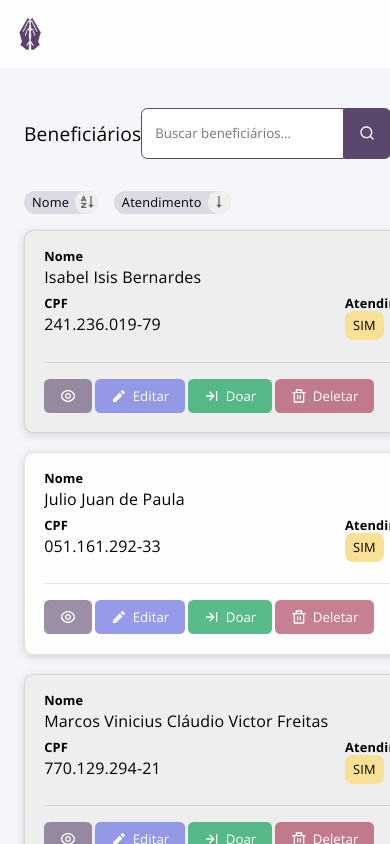
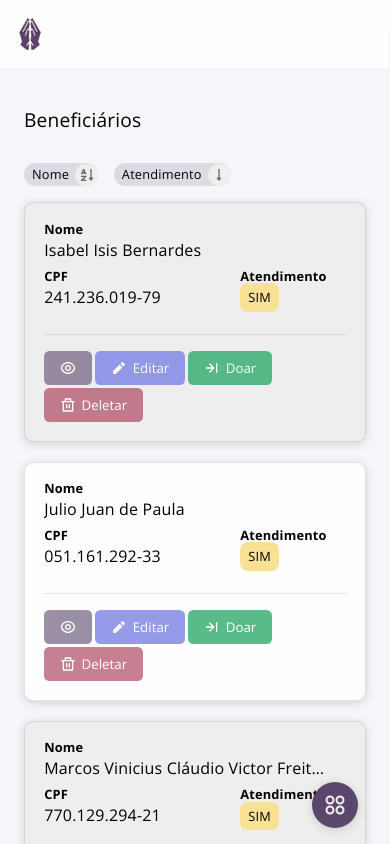
Before and after one commit to gabrielttrevisan/sgdc, a React (Vite) app in the folder frontend/: page /beneficiarios in a window 390 px wide. Built offline with nearby package versions, Linux system fonts and the light colour scheme.

Commit message:
feat(front): datagrid actions responsivity

```diff
--- a/frontend/src/components/data-grid/DataGrid.css
+++ b/frontend/src/components/data-grid/DataGrid.css
@@ -5,6 +5,65 @@
   .data-grid__header-actions {
     display: flex;
     gap: 0.5rem;
+
+    &[hidden] {
+      display: none;
+    }
+
+    .data-grid__header-action {
+      padding: 0.5rem;
+      border-radius: 0.34rem;
+      background-color: #ddd;
+      box-shadow:
+        var(--data-grid-shadow),
+        0 0 5px rgba(0, 0, 0, 0.25),
+        0 2px 5px rgba(0, 0, 0, 0.15);
+      width: max-content;
+    }
+  }
+
+  .data-grid__header-actions-mobile {
+    position: fixed;
+    bottom: 1rem;
+    right: 2rem;
+    padding: 0.3rem;
+    border-radius: 3rem;
+    border: 0;
+    box-shadow: var(--data-grid-shadow);
+    display: flex;
+    align-items: center;
+    justify-content: center;
+    width: 46px;
+    height: 46px;
+    background-color: var(--colors-primary);
+    color: #eee;
+    z-index: 4;
+
+    &:hover {
+      background-color: var(--colors-primary-1);
+    }
+  }
+
+  #datagrid-actions {
+    opacity: 1;
+    transform: translate(0, 0);
+    transition: all 200ms ease-out;
+    display: flex;
+    flex-direction: column;
+    position: fixed;
+    right: 2rem;
+    bottom: calc(46px + 2rem);
+    align-items: flex-end;
+
+    &[hidden] {
+      display: none;
+      z-index: 3;
+    }
+
+    @starting-style {
+      opacity: 0;
+      transform: translate(0, 50px);
+    }
   }
 
   .data-grid__no-results {
@@ -287,6 +346,10 @@ div.data-grid__filter-list {
   > div {
     width: 50%;
   }
+
+  .data-grid__pagination-info {
+    white-space: nowrap;
+  }
 }
 
 .data-grid__pagination-links {
--- a/frontend/src/components/data-grid/DataGrid.jsx
+++ b/frontend/src/components/data-grid/DataGrid.jsx
@@ -22,6 +22,7 @@ import { DataGridItemActions } from "./table/DataGridItemActions";
 import { DataGridFilter } from "./table/DataGridFilter";
 import { IsDataGridMobileProvider } from "./context/IsDataGridMobileProvider";
 import { DataGridHeader } from "./table/DataGridHeader";
+import { DataGridHeaderActions } from "./table/DataGridHeaderActions";
 
 /**
  * @typedef {"none"|"asc"|"desc"} SortState
@@ -152,7 +153,7 @@ export function DataGrid({
             {title ?? pluralName}
           </h2>
 
-          <div className="data-grid__header-actions">
+          <DataGridHeaderActions>
             <SearchBox
               onSearch={(query) => getPage(1, undefined, query)}
               onReset={() => getPage(1, undefined, undefined)}
@@ -165,7 +166,7 @@ export function DataGrid({
             />
 
             {children}
-          </div>
+          </DataGridHeaderActions>
         </DataGridHeader>
 
         <div
@@ -253,6 +254,7 @@ export function DataGrid({
             totalRecords={page.totalRecords}
             pluralName={pluralName}
             singularName={singularName}
+            className="data-grid__pagination-info"
           />
 
           <PaginationLinks
--- /dev/null
+++ b/frontend/src/components/data-grid/table/DataGridHeaderActions.jsx
@@ -0,0 +1,27 @@
+import useMatchMedia from "../../media-query/useMatchMedia";
+import { DataGridHeaderActionsMobile } from "./DataGridHeaderActionsMobile";
+
+/** @type {import("react").FC<import("react").HTMLProps<"div">>} */
+export const DataGridHeaderActions = ({
+  children,
+  className = "",
+  ...props
+}) => {
+  const isMobile = useMatchMedia("(max-width: 600px)");
+
+  const headerActionsClassName = `data-grid__header-actions ${className}`;
+
+  if (isMobile) {
+    return (
+      <DataGridHeaderActionsMobile className={headerActionsClassName}>
+        {children}
+      </DataGridHeaderActionsMobile>
+    );
+  }
+
+  return (
+    <div className={headerActionsClassName} {...props}>
+      {children}
+    </div>
+  );
+};
--- /dev/null
+++ b/frontend/src/components/data-grid/table/DataGridHeaderActionsMobile.jsx
@@ -0,0 +1,59 @@
+import { Children, useCallback, useState } from "react";
+import { AppsIcon } from "../../icons/AppsIcon";
+
+/** @type {import("react").FC<import("react").HTMLProps<"div">>} */
+export const DataGridHeaderActionsMobile = ({
+  children,
+  className,
+  ...props
+}) => {
+  const [isOpen, setIsOpen] = useState(false);
+
+  const onClickToClose = useCallback((e) => {
+    const dataGridActions = e.target.closest("#datagrid-actions");
+    const dataGridActionsButton = e.target.closest("#datagrid-actions-button");
+
+    if (!dataGridActions && !dataGridActionsButton) setIsOpen(false);
+  }, []);
+
+  const toggle = () => {
+    setIsOpen((prev) => {
+      const newIsOpen = !prev;
+
+      if (newIsOpen) window.addEventListener("click", onClickToClose);
+      else window.removeEventListener("click", onClickToClose);
+
+      return newIsOpen;
+    });
+  };
+
+  return (
+    <>
+      <button
+        type="button"
+        aria-expanded={isOpen}
+        aria-controls="datagrid-actions"
+        className="data-grid__header-actions-mobile"
+        onClick={toggle}
+        id="datagrid-actions-button"
+      >
+        <AppsIcon size={24} />
+      </button>
+
+      <div
+        className={className}
+        {...props}
+        hidden={!isOpen}
+        id="datagrid-actions"
+      >
+        {Children.map(children, (child, index) => {
+          return (
+            <div className="data-grid__header-action" key={index}>
+              {child}
+            </div>
+          );
+        })}
+      </div>
+    </>
+  );
+};
--- /dev/null
+++ b/frontend/src/components/icons/AppsIcon.jsx
@@ -0,0 +1,17 @@
+/** @type {import("react").FC<import("../../global").IconProps>} */
+export const AppsIcon = (props) => {
+  const width = props.size ?? props.width ?? 32;
+  const height = props.size ?? props.height ?? 32;
+
+  return (
+    <svg
+      xmlns="http://www.w3.org/2000/svg"
+      viewBox="0 0 24 24"
+      width={width}
+      height={height}
+      fill="currentColor"
+    >
+      <path d="M7 11.5C4.51472 11.5 2.5 9.48528 2.5 7C2.5 4.51472 4.51472 2.5 7 2.5C9.48528 2.5 11.5 4.51472 11.5 7C11.5 9.48528 9.48528 11.5 7 11.5ZM7 21.5C4.51472 21.5 2.5 19.4853 2.5 17C2.5 14.5147 4.51472 12.5 7 12.5C9.48528 12.5 11.5 14.5147 11.5 17C11.5 19.4853 9.48528 21.5 7 21.5ZM17 11.5C14.5147 11.5 12.5 9.48528 12.5 7C12.5 4.51472 14.5147 2.5 17 2.5C19.4853 2.5 21.5 4.51472 21.5 7C21.5 9.48528 19.4853 11.5 17 11.5ZM17 21.5C14.5147 21.5 12.5 19.4853 12.5 17C12.5 14.5147 14.5147 12.5 17 12.5C19.4853 12.5 21.5 14.5147 21.5 17C21.5 19.4853 19.4853 21.5 17 21.5ZM7 9.5C8.38071 9.5 9.5 8.38071 9.5 7C9.5 5.61929 8.38071 4.5 7 4.5C5.61929 4.5 4.5 5.61929 4.5 7C4.5 8.38071 5.61929 9.5 7 9.5ZM7 19.5C8.38071 19.5 9.5 18.3807 9.5 17C9.5 15.6193 8.38071 14.5 7 14.5C5.61929 14.5 4.5 15.6193 4.5 17C4.5 18.3807 5.61929 19.5 7 19.5ZM17 9.5C18.3807 9.5 19.5 8.38071 19.5 7C19.5 5.61929 18.3807 4.5 17 4.5C15.6193 4.5 14.5 5.61929 14.5 7C14.5 8.38071 15.6193 9.5 17 9.5ZM17 19.5C18.3807 19.5 19.5 18.3807 19.5 17C19.5 15.6193 18.3807 14.5 17 14.5C15.6193 14.5 14.5 15.6193 14.5 17C14.5 18.3807 15.6193 19.5 17 19.5Z"></path>
+    </svg>
+  );
+};
--- a/frontend/src/components/layout/Layout.css
+++ b/frontend/src/components/layout/Layout.css
@@ -39,7 +39,7 @@
   }
 
   > main {
-    padding: 0 1.5rem;
+    padding: 0 1.5rem 1.5rem 1.5rem;
     grid-row: 2 / 3;
     grid-column: 1 / 2;
   }
```
